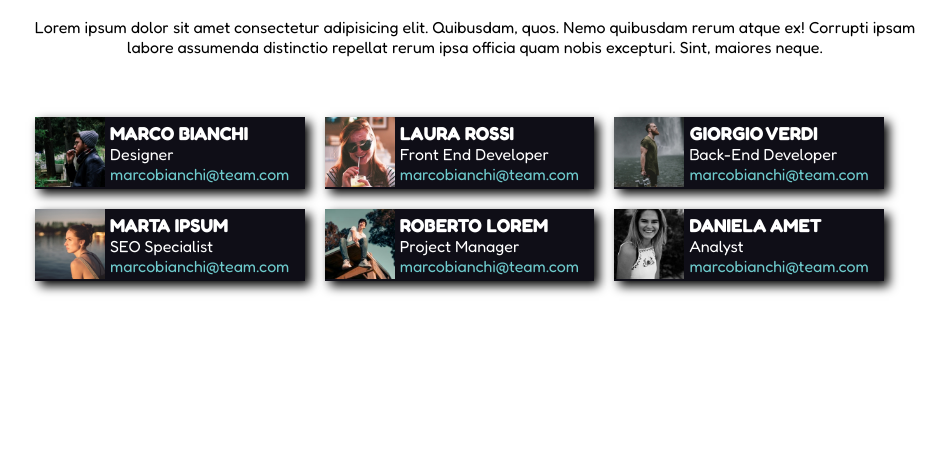
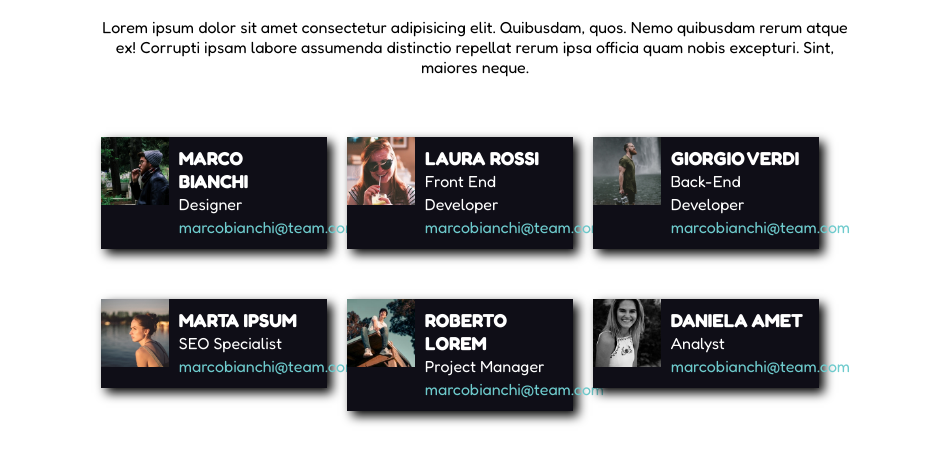
Before and after one commit to NicoloCasagrande/html-css-float-cards, a plain HTML site: page index.html in a window 1280 px wide. Shown: the part 62-524 px from the top of the page, without its empty margins (165-1111 px from the left). Drawn offline with Linux system fonts and the light colour scheme.

Commit message:
Larghezza container percentuale e margini vari

```diff
--- a/css/style.css
+++ b/css/style.css
@@ -21,7 +21,7 @@
 }
 
 .container{
-    max-width: 900px;
+    max-width: 60%;
     margin: auto;
 }
 
@@ -69,12 +69,13 @@ header{
 }
 
 #riga-1{
-    margin: 50px 0 0 0;
+    margin: 50px 0 30px 0;
 }
+
 .elemento{
     float: left;
-    width: calc(33.3% - 30px);
-    margin: 10px 10px;
+    width: calc(33.33% - 30px);
+    margin: 10px;
     background-color: #0f0e17;
     color: white;
     box-shadow: 5px 5px 10px 0px #000000;
@@ -83,15 +84,17 @@ header{
 /* se cambio l'altezza in .foto dovro cambiare il valore anche nel calc width di .info-persona */
 .foto{
     float: left;
-    width: 70px;
+    width: 30%;
     height: 100%;
+    display: block;
 }
 
 .info-persona{
     float: left;
-    padding: 5px 5px;
-    width: calc(100% - 70px);
+    padding: 10px 10px;
+    width: calc(70%);
     height: calc(100% - 20px);
+    line-height: 23px;
 }
 
 /*--------------------------------------
--- a/index.html
+++ b/index.html
@@ -20,7 +20,7 @@
                 Lorem ipsum dolor sit amet consectetur adipisicing elit. Quibusdam, quos. Nemo quibusdam rerum atque ex! Corrupti ipsam labore assumenda distinctio repellat rerum ipsa officia quam nobis excepturi. Sint, maiores neque.
             </div>
             <div class="riga clearfix" id="riga-1">
-                <div class="elemento">
+                <div class="elemento clearfix">
                     <div class="clearfix">
                         <img class="foto" src="img/male1.png" alt="">
                         <div class="info-persona">
```
